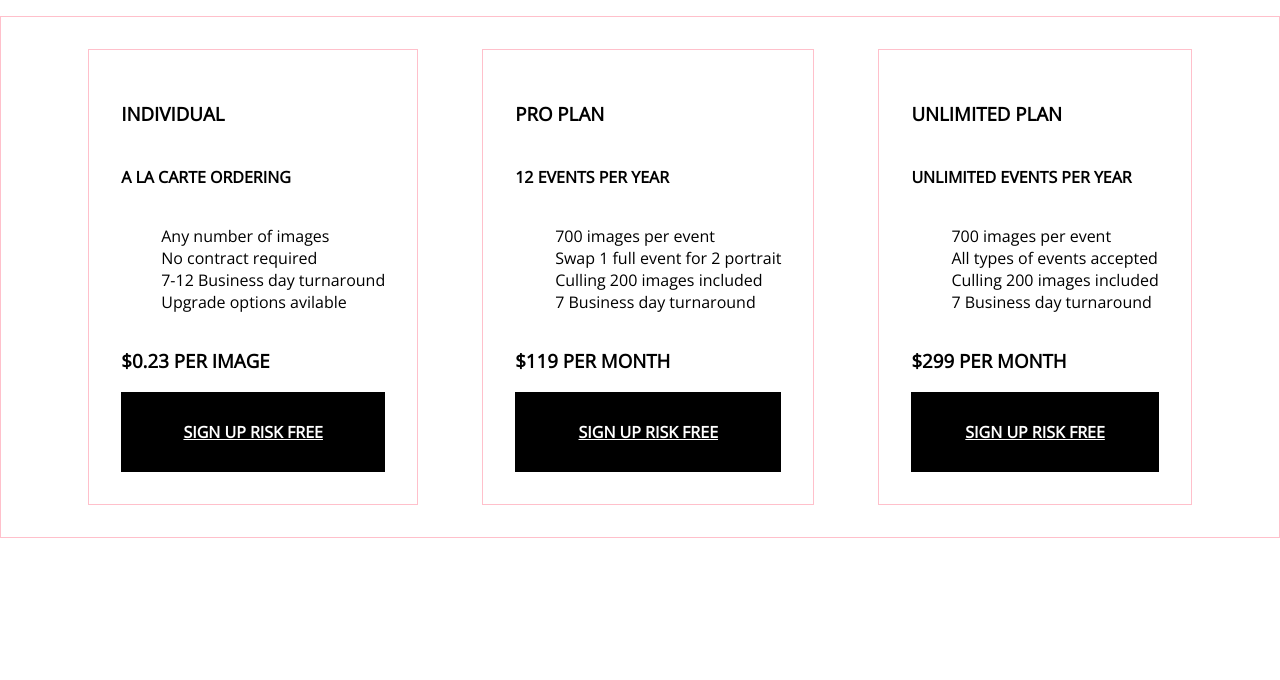
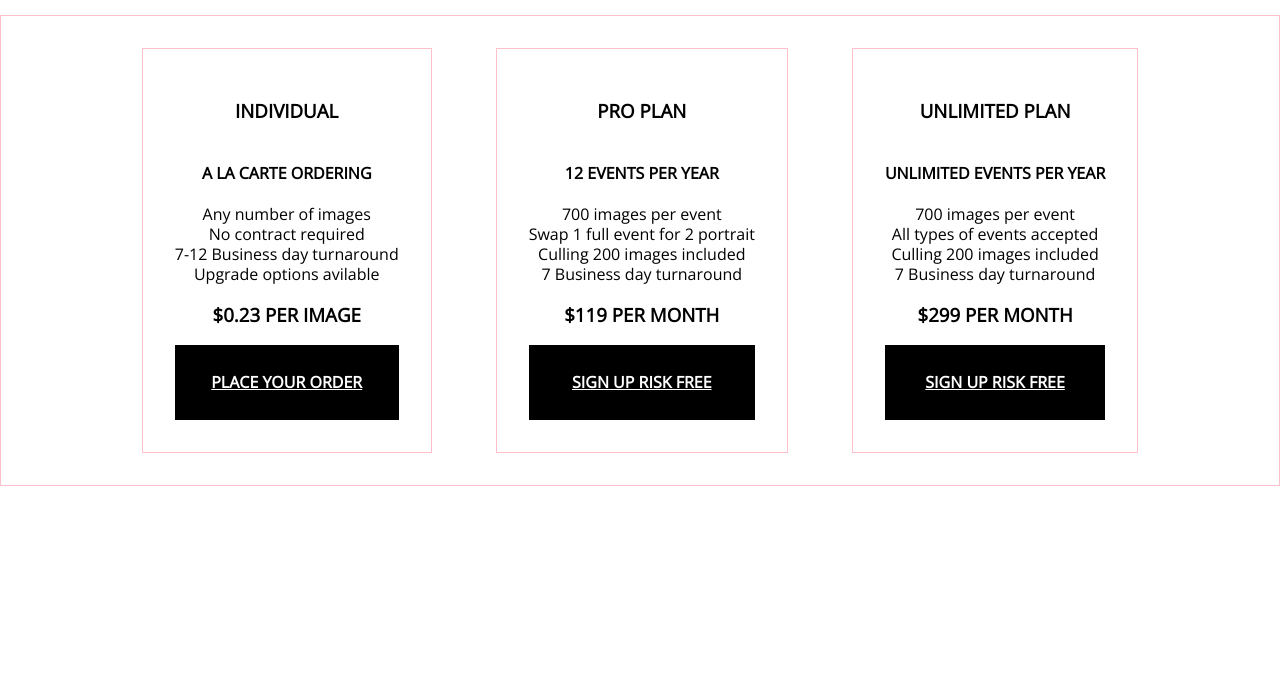
Before and after one commit to sailor27/postproduction, a plain HTML site: page index.html in a window 1280 px wide. Shown: the part 145-825 px from the top of the page. Before the commit the page ends 800 px from the top, so only its background shows below. Drawn offline with nearby package versions, Linux system fonts and the light colour scheme; a web font is replaced by a local one.

Commit message:
Change ul and li to dd and dt

```diff
--- a/css/styles.css
+++ b/css/styles.css
@@ -1,8 +1,13 @@
 html, body {
   margin: 0;
   font-family:'Open Sans', sans-serif;
+  height: 100vh;
+  font-size: 16px;
+
+  line-height: 1.25;
 
 }
+
 
 
 [role='banner']{
@@ -14,14 +19,18 @@ html, body {
   border-width: 1px;
   z-index: -1;
   left: 0;
-  /*background-color: pink;*/
 
   text-align: center;
 }
 
 
 ul {
-  list-style: none;
+  list-style-type: none;
+
+}
+
+li {
+
 }
 
 a {
@@ -32,7 +41,6 @@ a {
 [role='banner'] h1,
 [role='banner'] h2 {
   margin: 25px;
-  line-height: 1.2;
   padding-bottom: .25rem;
 
 }
@@ -41,11 +49,10 @@ a {
   display: flex;
   flex-flow: row wrap;
   justify-content: center;
-
-
   border-style:solid;
   border-width: 1px;
   border-color: pink;
+
 }
 
 
@@ -62,6 +69,9 @@ a {
   border-width: 1px;
   border-color: pink;
 
+  text-align: center;
+  justify-content: center;
+
 }
 
 
@@ -69,7 +79,7 @@ a {
 .nextpage {
   border-style: hidden;
   border-width: 1px;
-  padding:0.5rem;
+  padding:0.4rem;
   text-align: center;
   color: white;
   background-color: black;
--- a/index.html
+++ b/index.html
@@ -20,15 +20,15 @@
       <section class="flex-col">
         <h3>INDIVIDUAL</h3>
         <h4>A LA CARTE ORDERING</h4>
-        <ul>
-          <li>Any number of images</li>
-          <li>No contract required</li>
-          <li>7-12 Business day turnaround</li>
-          <li>Upgrade options avilable</li>
-        </ul>
+        <dd>
+          <dt>Any number of images</dt>
+          <dt>No contract required</dt>
+          <dt>7-12 Business day turnaround</dt>
+          <dt>Upgrade options avilable</dt>
+        </dd>
         <h3>$0.23 PER IMAGE</h3>
         <section class="nextpage">
-          <h1><a href = "individualplan.html">SIGN UP RISK FREE</a></h1>
+          <h1><a href ="#">PLACE YOUR ORDER</a></h1>
         </section>
 
       </section>
@@ -36,30 +36,30 @@
       <section class="flex-col">
         <h3>PRO PLAN</h3>
         <h4>12 EVENTS PER YEAR</h4>
-        <ul>
-          <li>700 images per event</li>
-          <li>Swap 1 full event for 2 portrait</li>
-          <li>Culling 200 images included</li>
-          <li>7 Business day turnaround</li>
-        </ul>
+        <dd>
+          <dt>700 images per event</dt>
+          <dt>Swap 1 full event for 2 portrait</dt>
+          <dt>Culling 200 images included</dt>
+          <dt>7 Business day turnaround</dt>
+        </dd>
         <h3>$119 PER MONTH</h3>
         <section class="nextpage">
-          <h1><a href = "proplan.html">SIGN UP RISK FREE</a></h1>
+          <h1><a href = "#">SIGN UP RISK FREE</a></h1>
         </section>
       </section>
 
       <section class="flex-col">
         <h3>UNLIMITED PLAN</h3>
         <h4>UNLIMITED EVENTS PER YEAR</h4>
-        <ul>
-          <li>700 images per event</li>
-          <li>All types of events accepted</li>
-          <li>Culling 200 images included</li>
-          <li>7 Business day turnaround</li>
-        </ul>
+        <dd>
+          <dt>700 images per event</dt>
+          <dt>All types of events accepted</dt>
+          <dt>Culling 200 images included</dt>
+          <dt>7 Business day turnaround</dt>
+        </dd>
         <h3>$299 PER MONTH</h3>
         <section class="nextpage">
-          <h1><a href = "unlimitedplan.html">SIGN UP RISK FREE</a></h1>
+          <h1><a href = "#">SIGN UP RISK FREE</a></h1>
         </section>
       </section>
 
```
